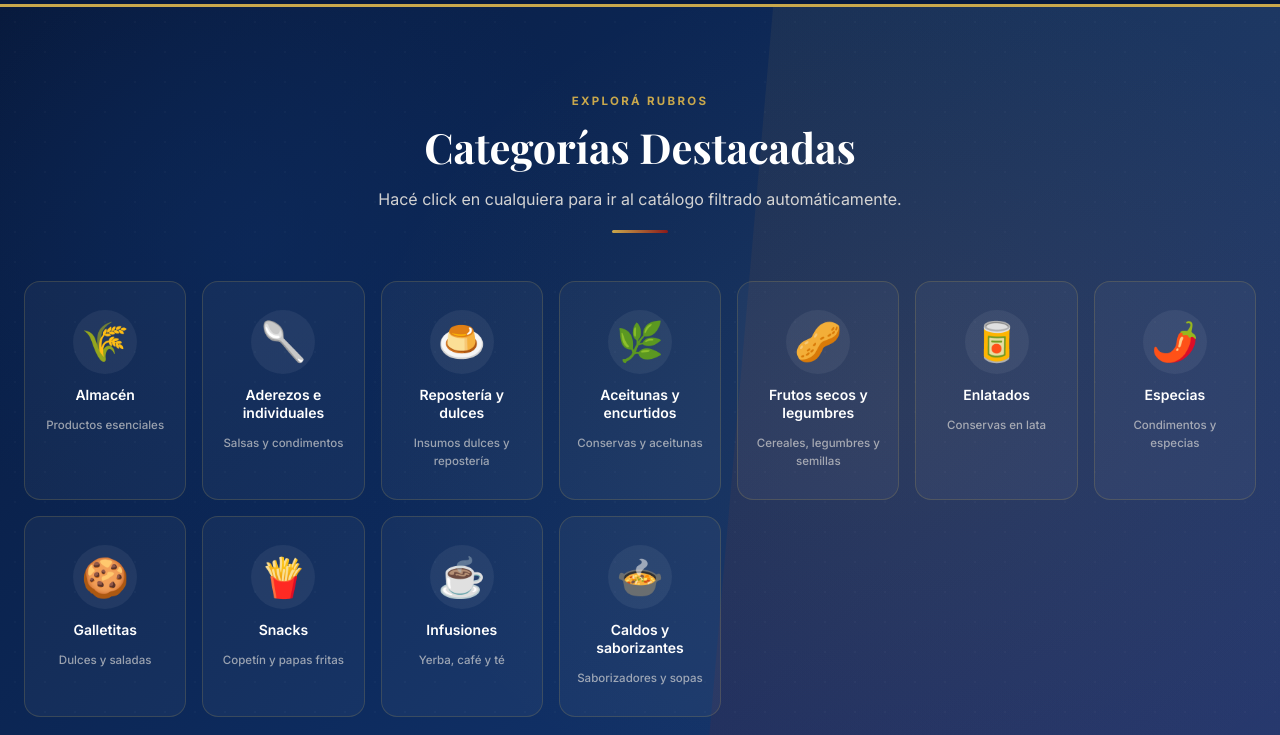
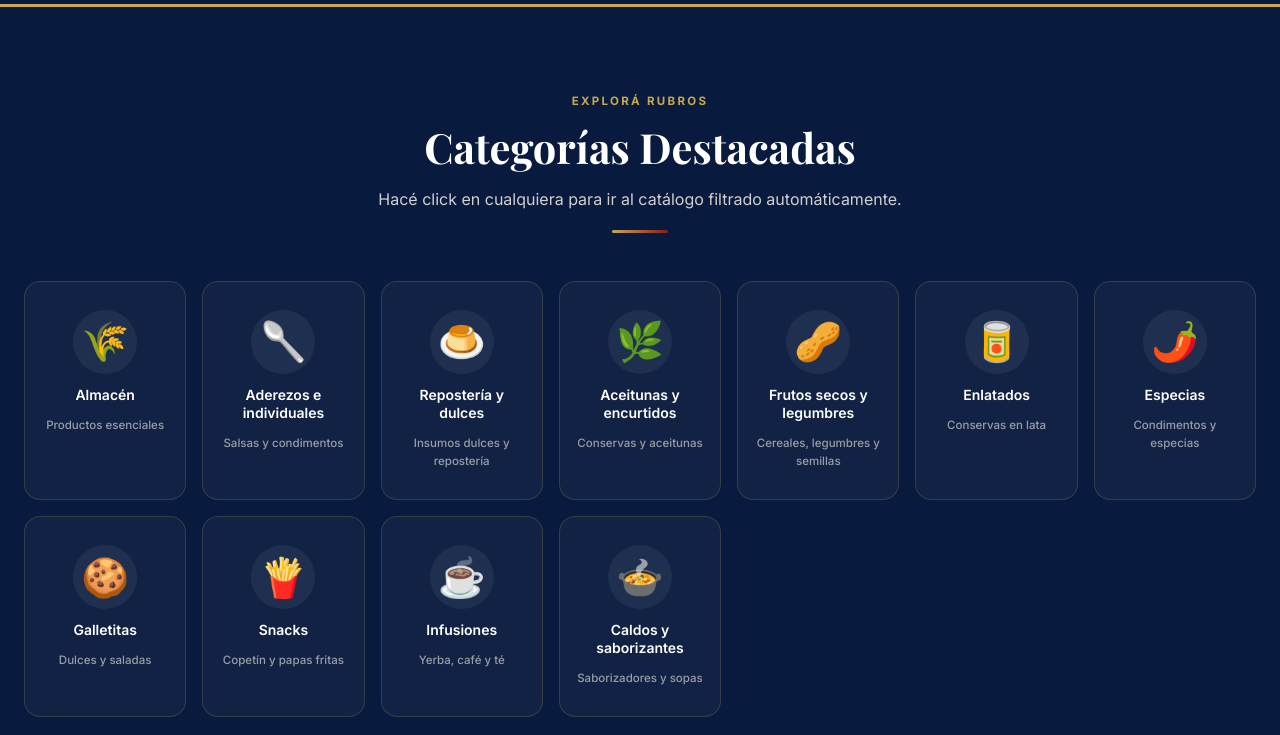
Before and after one commit to juancruzgalloloreti/miro-web, a website: page index.html in a window 1280 px wide. Shown: the part 61-796 px from the top of the page. Drawn offline with nearby package versions, Linux system fonts and the light colour scheme.

Commit message:
Fix: eliminar stripe diagonal que causaba rectangulo semitransparente en categorias

```diff
--- a/index.html
+++ b/index.html
@@ -47,9 +47,6 @@
 
   <div class="page-content">
     <header class="hero-categories">
-      <div class="hero__bg"></div>
-      <div class="hero__stripe"></div>
-      <div class="hero__grain"></div>
 
       <div class="hero-categories__inner">
         <div class="section__header">
```
